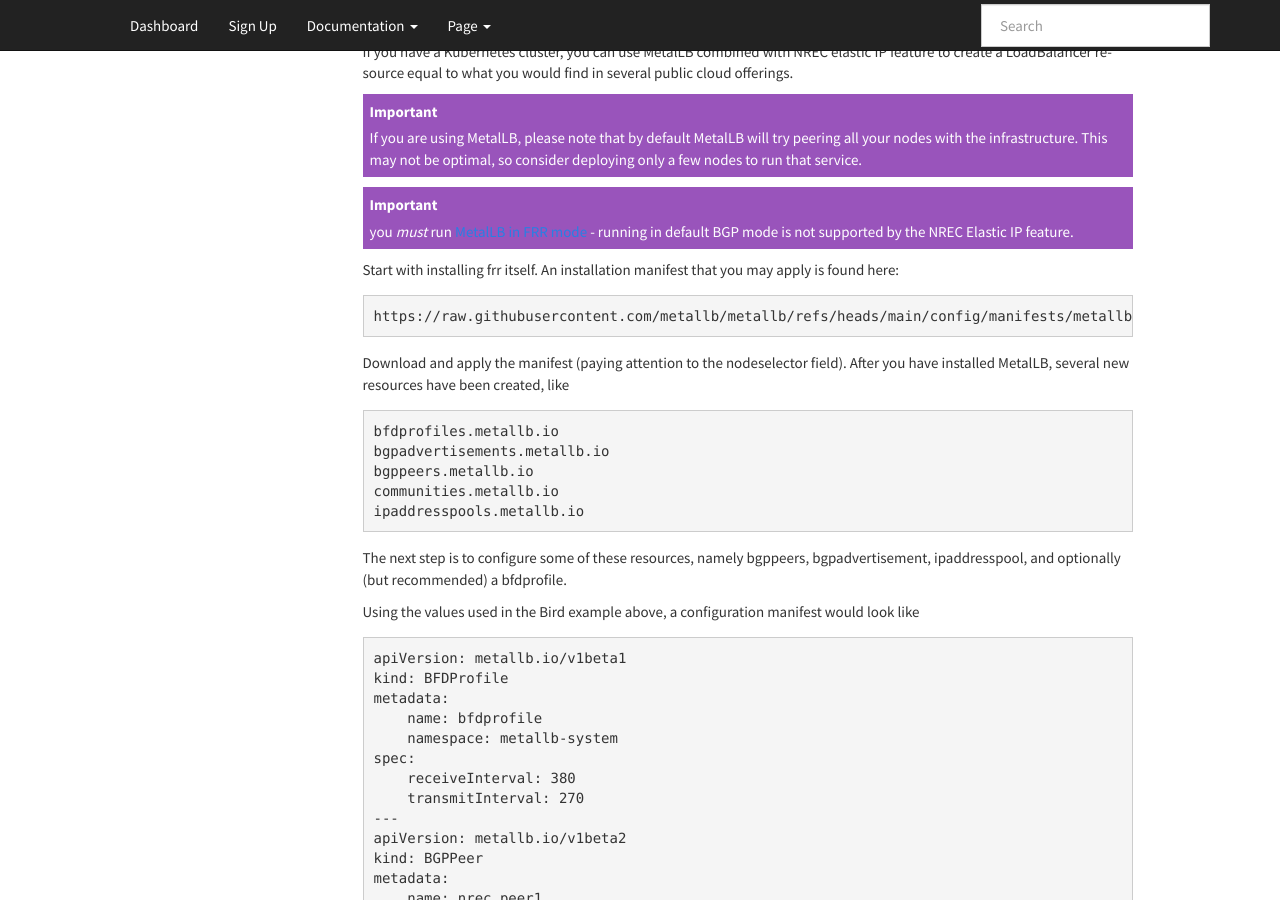
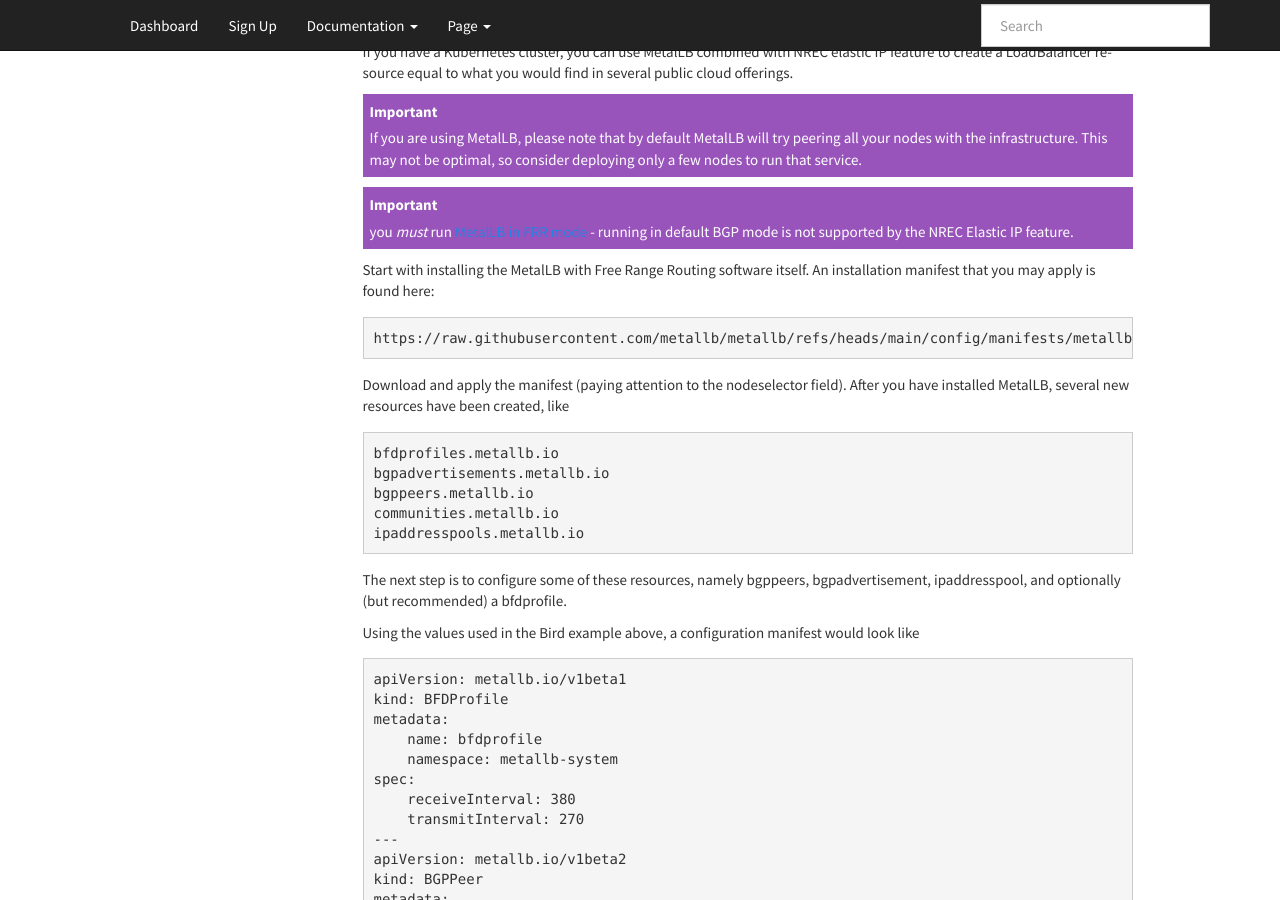
Before and after one commit to norcams/docs-enduser, a Sphinx documentation site: the page built from docs/elasticip.rst, in a window 1280 px wide and 900 px high, scrolled down 4646 px. Built offline with Sphinx 7.4.7, drawn with Linux system fonts in a browser that asks for light colours.

Commit message:
be more precise on what you are installing

```diff
--- a/docs/elasticip.rst
+++ b/docs/elasticip.rst
@@ -266,8 +266,8 @@ public cloud offerings.
   you *must* run `MetalLB in FRR mode`_ - running in default BGP mode is not
   supported by the NREC Elastic IP feature.
 
-Start with installing frr itself. An installation manifest that you may apply
-is found here:
+Start with installing the MetalLB with Free Range Routing software itself. An installation manifest
+that you may apply is found here:
 
 .. code-block:: console
 
```
